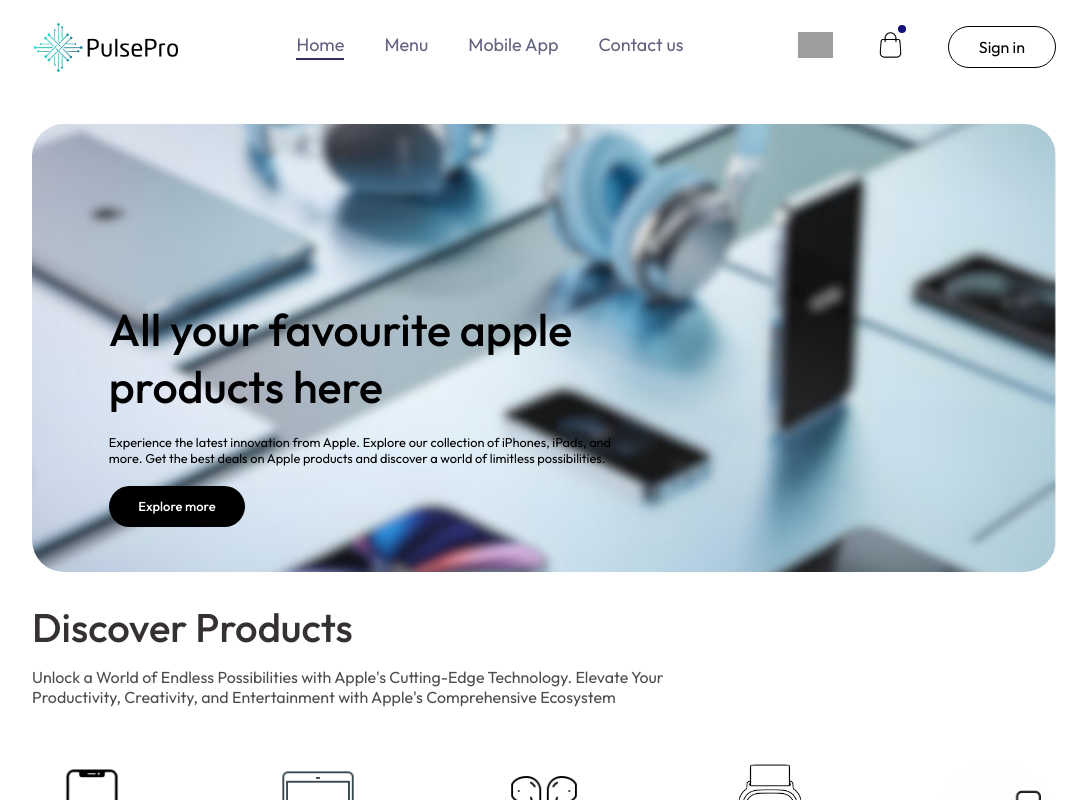
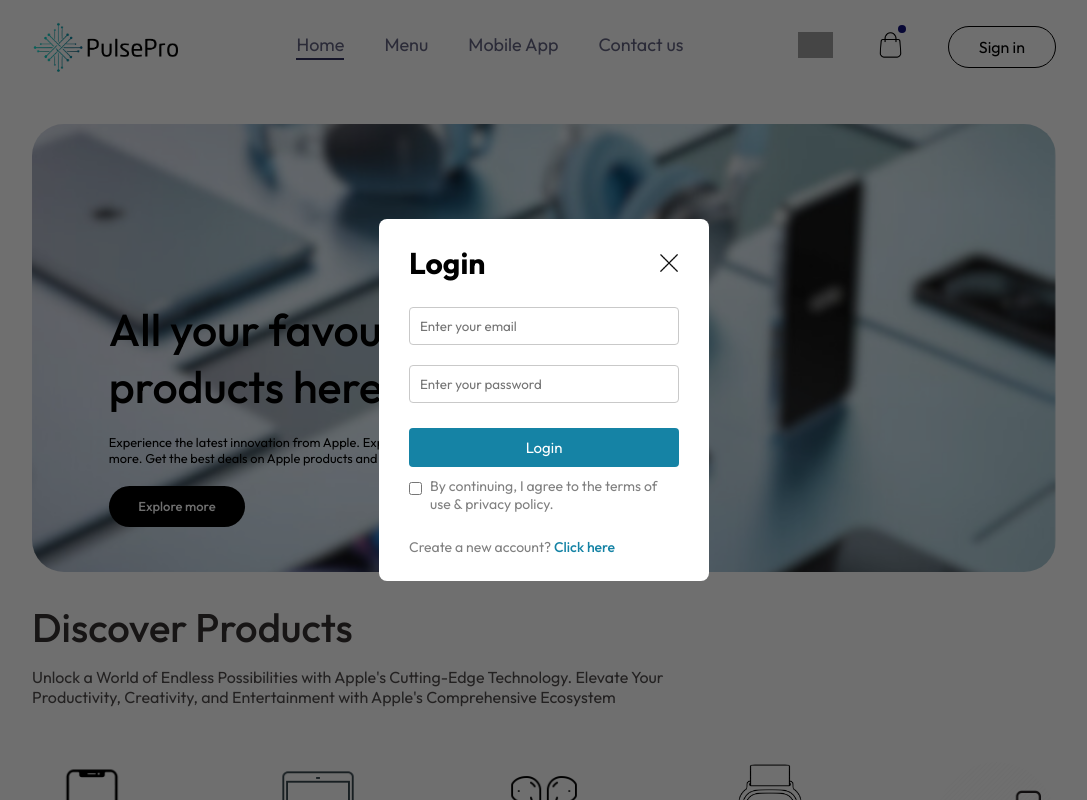
Before and after one commit to Hibajk/ecommerce_website, a React (Vite) app in the folder website_frontend/: page / in a window 1280 px wide. Both pictures are taken after a click on the button "Sign in". Shown: the top 800 px of the page, without its empty margins (96-1183 px from the left). Built offline with nearby package versions, Linux system fonts and the light colour scheme; grey boxes are pictures that could not be loaded.

Commit message:
sign in and sign up components created

```diff
--- a/website_frontend/src/App.jsx
+++ b/website_frontend/src/App.jsx
@@ -1,20 +1,25 @@
-import React from 'react'
+import React, { useState } from 'react'
 import Navbar from './components/Navbar/Navbar'
 import { Route, Routes } from 'react-router-dom'
 import Home from './pages/Home/Home'
 import Cart from './pages/Cart/Cart'
 import PlaceOrder from './pages/PlaceOrder/PlaceOrder'
 import Footer from './components/Footer/Footer'
+import Login from './components/Login/Login'
 
 const App = () => {
+
+  const [showLogin,setShowLogin] = useState(false)
+
   return (
     <>
+    {showLogin?<Login setShowLogin={setShowLogin}/>:<></>}
       <div className='app'>
-        <Navbar/>
+        <Navbar setShowLogin={setShowLogin}/>
         <Routes>
-          <Route path='/' element={<Home/>}/>
-          <Route path='/cart' element={<Cart/>}/>
-          <Route path='/order' element={<PlaceOrder/>}/>
+          < Route path='/' element={<Home/>} />
+          <Route path='/cart' element={<Cart/>} />
+          <Route path='/order' element={<PlaceOrder/>} />
         </Routes>
       </div>
       <Footer/>
--- /dev/null
+++ b/website_frontend/src/components/Login/Login.css
@@ -0,0 +1,75 @@
+.login-popup{
+    position: absolute;
+    z-index: 1;
+    width: 100%;
+    height: 100%;
+    background-color: #00000090;
+    display: grid;
+}
+
+.login-popup-container{
+    place-self: center;
+    width: max(23vw,330px);
+    color: grey;
+    background-color: white;
+    display: flex;
+    flex-direction: column;
+    gap: 25px;
+    padding: 25px 30px;
+    border-radius: 8px;
+    font-size: 14px;
+    animation: fadeIn 0.5s;
+}
+
+.login-popup-title{
+    display: flex;
+    justify-content: space-between;
+    align-items: center;
+    color: black;
+    font-size: 20px;
+}
+
+.login-popup-title img{
+    width: 20px;
+    cursor: pointer;
+}
+
+.login-popup-inputs{
+    display: flex;
+    flex-direction: column;
+    gap: 20px;
+}
+
+.login-popup-inputs input{
+    outline: none;
+    border: 1px solid #c9c9c9;
+    padding: 10px;
+    border-radius: 4px;
+}
+
+.login-popup-container button{
+    border: none;
+    padding: 10px;
+    border-radius: 4px;
+    color: white;
+    background-color: rgb(21, 131, 165);
+    font-size: 15px;
+    cursor: pointer;
+}
+
+.login-popup-condition{
+    display: flex;
+    align-items: start;
+    gap: 8px;
+    margin-top: -15px;
+}
+
+.login-popup-condition input{
+    margin-top: 5px;
+}
+
+.login-popup p span{
+    color: rgb(21, 131, 165);
+    font-weight: 500;
+    cursor: pointer;
+}
--- /dev/null
+++ b/website_frontend/src/components/Login/Login.jsx
@@ -0,0 +1,35 @@
+import React, { useState } from 'react'
+import './Login.css'
+import { assets } from '../../assets/assets'
+
+const Login = ({setShowLogin}) => {
+
+    const [currState,setCurrState] = useState("Login")
+
+  return (
+    <div className="login-popup">
+        <form className='login-popup-container'>
+            <div className="login-popup-title">
+                <h2>{currState}</h2>
+                <img onClick={()=>setShowLogin(false)} src={assets.cross_icon} alt="" />
+            </div>
+            <div className="login-popup-inputs">
+                {currState==="Login"?<></>:<input type="text" placeholder='Enter your name' required />}
+                <input type="email" placeholder='Enter your email' required />
+                <input type="password" placeholder='Enter your password' required/>
+            </div>
+            <button>{currState==="Sign Up"?"Create an account":"Login"}</button>
+            <div className="login-popup-condition">
+                <input type="checkbox" required />
+                <p>By continuing, I agree to the terms of use & privacy policy.</p>
+            </div>
+            {currState==="Login"
+            ?<p>Create a new account? <span onClick={()=>setCurrState("Sign Up")}>Click here</span></p>
+            :<p>Already have an account? <span onClick={()=>setCurrState("Login")}>Login here</span></p>
+            }
+        </form>
+    </div>
+  )
+}
+
+export default Login
--- a/website_frontend/src/components/Navbar/Navbar.jsx
+++ b/website_frontend/src/components/Navbar/Navbar.jsx
@@ -2,7 +2,7 @@
 import './Navbar.css'
 import { assets } from '../../assets/assets'
 
-const Navbar = () => {
+const Navbar = ({setShowLogin}) => {
 
   const [menu,setMenu] = useState("Home")
 
@@ -23,7 +23,7 @@
           <img src={assets.cardicon} alt="" />
           <div className="dot"></div>
         </div>
-        <button>Sign in</button>
+        <button onClick={()=>setShowLogin(true)}>Sign in</button>
       </div>
     </div>
   )
```
